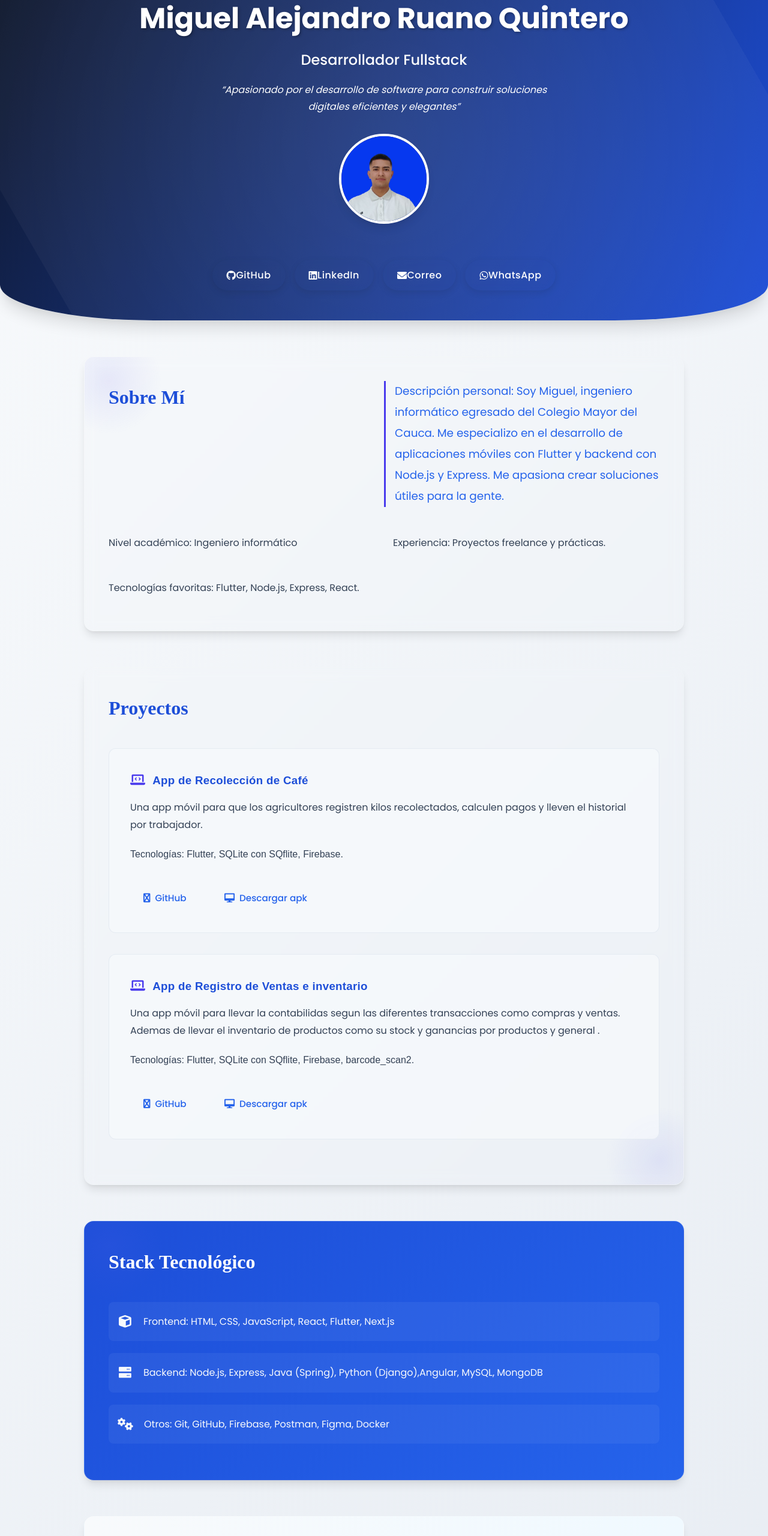
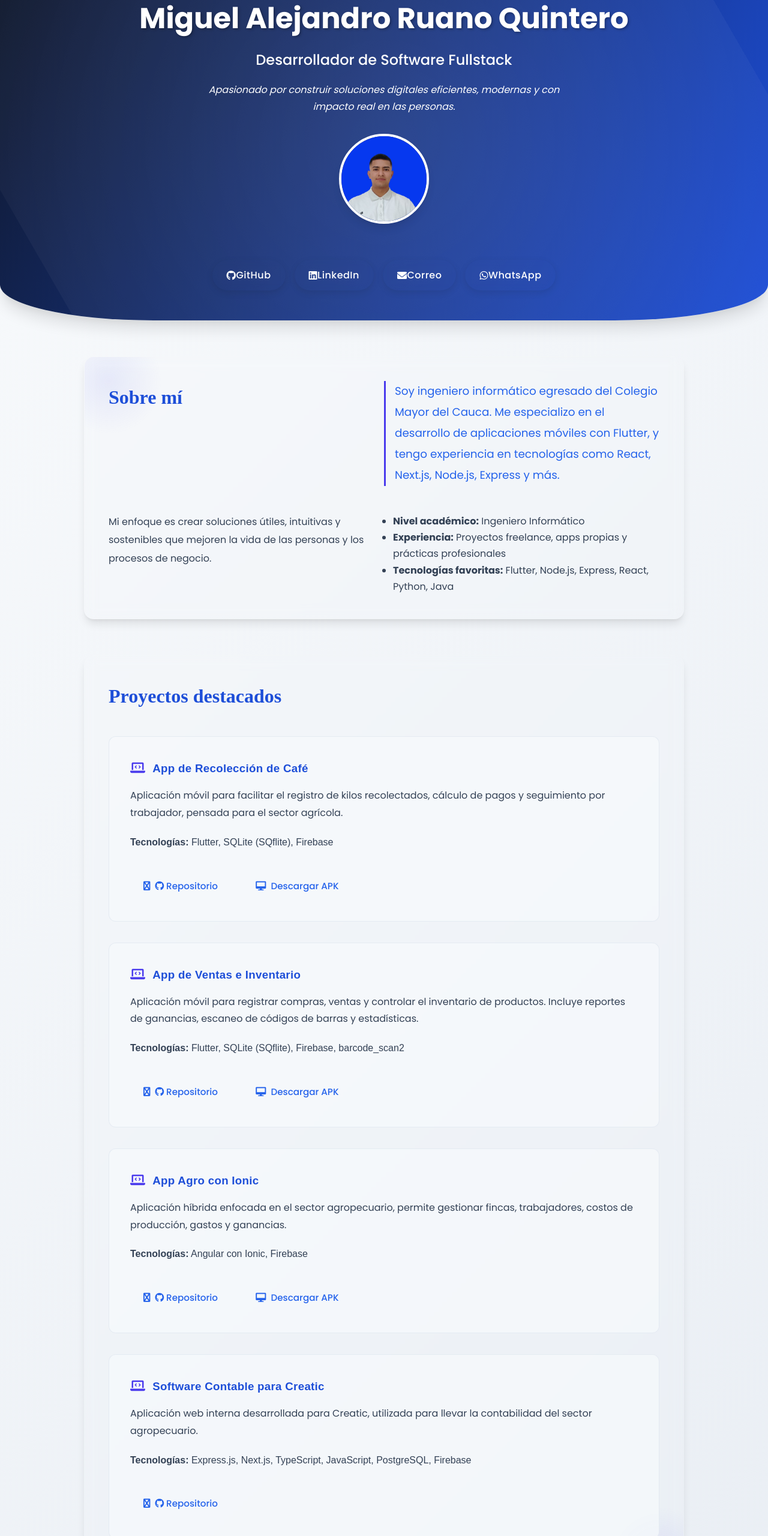
Before and after one commit to ruanomiguel/portafolio, a plain HTML site: page index.html in a window 1280 px wide. Shown: the part 60-2620 px from the top of the page at 60% size. Drawn offline with Linux system fonts and the light colour scheme.

Commit message:
mejora en las etiquetas

```diff
--- a/index.html
+++ b/index.html
@@ -1,125 +1,144 @@
 <!DOCTYPE html>
 <html lang="es">
 <head>
-    <meta charset="UTF-8">
-    <meta name="viewport" content="width=device-width, initial-scale=1.0">
-    <link rel="stylesheet" href="styles.css">
-    <link rel="stylesheet" href="https://cdnjs.cloudflare.com/ajax/libs/font-awesome/6.0.0-beta3/css/all.min.css">
-    <title>Portafolio de Desarrollador</title>
+  <meta charset="UTF-8" />
+  <meta name="viewport" content="width=device-width, initial-scale=1.0" />
+  <link rel="stylesheet" href="styles.css" />
+  <link rel="stylesheet" href="https://cdnjs.cloudflare.com/ajax/libs/font-awesome/6.0.0-beta3/css/all.min.css" />
+  <title>Portafolio - Miguel Ruano</title>
 </head>
 <body>
   <header>
     <h1>Miguel Alejandro Ruano Quintero</h1>
-        <h2>Desarrollador Fullstack</h2>
-        <p>“Apasionado por el desarrollo de software para construir soluciones digitales eficientes y elegantes”</p>
-        <img src="foto.jpg" alt="Foto Profesional" />
+    <h2>Desarrollador de Software Fullstack</h2>
+    <p>Apasionado por construir soluciones digitales eficientes, modernas y con impacto real en las personas.</p>
+    <img src="foto.jpg" alt="Foto profesional de Miguel Ruano" />
     <div class="contact-buttons">
       <a href="https://github.com/ruanomiguel" target="_blank"><i class="fab fa-github"></i> GitHub</a>
       <a href="https://www.linkedin.com/in/miguel-ruano" target="_blank"><i class="fab fa-linkedin"></i> LinkedIn</a>
       <a href="mailto:ruanomiguelalejandro@gmail.com"><i class="fas fa-envelope"></i> Correo</a>
-            <a href="https://wa.me/3148171914"><i class="fab fa-whatsapp"></i> WhatsApp</a>
+      <a href="https://wa.me/3148171914" target="_blank"><i class="fab fa-whatsapp"></i> WhatsApp</a>
     </div>
   </header>
 
   <section id="about">
-        <h2>Sobre Mí</h2>
-        <p>Descripción personal: Soy Miguel, ingeniero informático egresado del Colegio Mayor del Cauca. Me especializo en el desarrollo de aplicaciones móviles con Flutter y backend con Node.js y Express. Me apasiona crear soluciones útiles para la gente.</p>
-        <p>Nivel académico: Ingeniero informático</p>
-        <p>Experiencia: Proyectos freelance y prácticas.</p>
-        <p>Tecnologías favoritas: Flutter, Node.js, Express, React.</p>
+    <h2>Sobre mí</h2>
+    <p>Soy ingeniero informático egresado del Colegio Mayor del Cauca. Me especializo en el desarrollo de aplicaciones móviles con Flutter, y tengo experiencia en tecnologías como React, Next.js, Node.js, Express y más.</p>
+    <p>Mi enfoque es crear soluciones útiles, intuitivas y sostenibles que mejoren la vida de las personas y los procesos de negocio.</p>
+    <ul>
+      <li><strong>Nivel académico:</strong> Ingeniero Informático</li>
+      <li><strong>Experiencia:</strong> Proyectos freelance, apps propias y prácticas profesionales</li>
+      <li><strong>Tecnologías favoritas:</strong> Flutter, Node.js, Express, React, Python, Java</li>
+    </ul>
   </section>
 
   <section id="projects">
-        <h2>Proyectos</h2>
+    <h2>Proyectos destacados</h2>
+
     <div class="project">
       <h3>App de Recolección de Café</h3>
-            <p>Una app móvil para que los agricultores registren kilos recolectados, calculen pagos y lleven el historial por trabajador.</p>
-            <p>Tecnologías: Flutter, SQLite con SQflite, Firebase.</p>
-            <a href="https://github.com/ruanomiguel/agrolevel" target="_blank">GitHub</a>
-            <a href="https://demo.app-cafe.com" target="_blank">Descargar apk</a>
+      <p>Aplicación móvil para facilitar el registro de kilos recolectados, cálculo de pagos y seguimiento por trabajador, pensada para el sector agrícola.</p>
+      <p><strong>Tecnologías:</strong> Flutter, SQLite (SQflite), Firebase</p>
+      <a href="https://github.com/ruanomiguel/agrolevel" target="_blank"><i class="fab fa-github"></i> Repositorio</a>
+      <a href="https://demo.app-cafe.com" target="_blank">Descargar APK</a>
     </div>
+
     <div class="project">
-            <h3>App de Registro de Ventas e inventario</h3>
-            <p>Una app móvil para llevar la contabilidas segun las diferentes transacciones como compras y ventas. Ademas de llevar el inventario de productos como su stock y ganancias por productos y general .</p>
-            <p>Tecnologías: Flutter, SQLite con SQflite, Firebase, barcode_scan2.</p>
-            <a href="https://github.com/ruanomiguel/tienda-punto-clave" target="_blank">GitHub</a>
-            <a href="https://demo.app-cafe.com" target="_blank">Descargar apk</a>
+      <h3>App de Ventas e Inventario</h3>
+      <p>Aplicación móvil para registrar compras, ventas y controlar el inventario de productos. Incluye reportes de ganancias, escaneo de códigos de barras y estadísticas.</p>
+      <p><strong>Tecnologías:</strong> Flutter, SQLite (SQflite), Firebase, barcode_scan2</p>
+      <a href="https://github.com/ruanomiguel/tienda-punto-clave" target="_blank"><i class="fab fa-github"></i> Repositorio</a>
+      <a href="https://demo.app-cafe.com" target="_blank">Descargar APK</a>
+    </div>
+
+    <div class="project">
+      <h3>App Agro con Ionic</h3>
+      <p>Aplicación híbrida enfocada en el sector agropecuario, permite gestionar fincas, trabajadores, costos de producción, gastos y ganancias.</p>
+      <p><strong>Tecnologías:</strong> Angular con Ionic, Firebase</p>
+      <a href="https://github.com/LuisHolguin21/software-contable" target="_blank"><i class="fab fa-github"></i> Repositorio</a>
+      <a href="https://demo.app-cafe.com" target="_blank">Descargar APK</a>
+    </div>
+
+    <div class="project">
+      <h3>Software Contable para Creatic</h3>
+      <p>Aplicación web interna desarrollada para Creatic, utilizada para llevar la contabilidad del sector agropecuario.</p>
+      <p><strong>Tecnologías:</strong> Express.js, Next.js, TypeScript, JavaScript, PostgreSQL, Firebase</p>
+      <a href="https://github.com/cdtcreatic-1/sw-contable" target="_blank"><i class="fab fa-github"></i> Repositorio</a>
     </div>
   </section>
 
   <section id="tech-stack">
     <h2>Stack Tecnológico</h2>
-        <p>Frontend: HTML, CSS, JavaScript, React, Flutter, Next.js</p>
-        <p>Backend: Node.js, Express, Java (Spring), Python (Django),Angular, MySQL, MongoDB</p>
-        <p>Otros: Git, GitHub, Firebase, Postman, Figma, Docker</p>
+    <ul>
+      <li><strong>Frontend:</strong> HTML, CSS, JavaScript, React, Flutter, Next.js</li>
+      <li><strong>Backend:</strong> Node.js, Express, Java (Spring), Python (Django), Angular</li>
+      <li><strong>Bases de datos:</strong> MySQL, PostgreSQL, MongoDB</li>
+      <li><strong>Herramientas:</strong> Git, GitHub, Firebase, Postman, Figma, Docker</li>
+    </ul>
   </section>
 
   <section id="skills">
     <h2>Habilidades</h2>
-        <p>Técnicas: manejo de versiones, consumo de APIs, diseño responsivo, manejo de bases de datos.</p>
-        <p>Blandas: trabajo en equipo, comunicación, resolución de problemas, organización, aprendizaje continuo.</p>
+    <ul>
+      <li><strong>Técnicas:</strong> Control de versiones (Git), consumo de APIs REST, diseño responsivo, manejo de bases de datos relacionales y no relacionales</li>
+      <li><strong>Blandas:</strong> Trabajo en equipo, comunicación asertiva, resolución de problemas, organización y aprendizaje continuo</li>
+    </ul>
   </section>
 
   <section id="certifications">
     <h2>Certificaciones y Logros</h2>
-        <img src="logoUniversidadpereira.jpg" alt="Logotipo de Universidad Tecnológica de Pereira" />
-        <p>Bootcamp Inteligencia Artificial Nivel Intermedio</p>
-        <p>Expedición: sept. 2024</p>
-        <p>ID de la credencial: 0xcf7b074d4dcc6b3b060fd455302eb67b0d94d06b4243b35599d26a96149f195d</p>
-        <a href="https://www.acreditta.com/credential/a4bf50b1-1a17-4e67-b050-66670db04967?utm_source=copy&resource_type=badge&resource=a4bf50b1-1a17-4e67-b050-66670db04967" target="_blank">Ver crendencial</a>
-
-        <p></p>
-
-        <p>Técnico en Asistencia Administrativa del SENA</p>
+    <div class="certification">
+      <img src="logoUniversidadpereira.jpg" alt="Logotipo Universidad Tecnológica de Pereira" />
+      <p><strong>Bootcamp de Inteligencia Artificial - Nivel Intermedio</strong></p>
+      <p><strong>Emitido:</strong> septiembre 2024</p>
+      <p><strong>ID:</strong> 0xcf7b074d4dcc6b3b060fd455302eb67b0d94d06b4243b35599d26a96149f195d</p>
+      <a href="https://www.acreditta.com/credential/a4bf50b1-1a17-4e67-b050-66670db04967?utm_source=copy&resource_type=badge&resource=a4bf50b1-1a17-4e67-b050-66670db04967" target="_blank">Ver credencial</a>
+    </div>
+    <p><strong>Técnico en Asistencia Administrativa</strong> - SENA</p>
   </section>
 
   <section id="cv">
-        <h2>CV Descargable</h2>
-        <a href="hoja de vida Miguel-Ruano cv.pdf" download>Descargar CV</a>
+    <h2>Currículum</h2>
+    <a href="hoja de vida Miguel-Ruano cv.pdf" download>📄 Descargar CV</a>
   </section>
 
   <footer>
     <h2>Contacto</h2>
     <form>
       <label for="name">Nombre:</label>
-            <input type="text" id="name" name="name" required>
+      <input type="text" id="name" name="name" required />
       <label for="email">Correo:</label>
-            <input type="email" id="email" name="email" required>
+      <input type="email" id="email" name="email" required />
       <label for="message">Mensaje:</label>
       <textarea id="message" name="message" required></textarea>
       <button type="submit">Enviar</button>
     </form>
-        <p>Correo: ruanomiguelalejandro@gmail.com</p>
+    <p>Correo de contacto: <a href="mailto:ruanomiguelalejandro@gmail.com">ruanomiguelalejandro@gmail.com</a></p>
   </footer>
-
-</body>
-</html>
 
   <script>
     document.addEventListener('DOMContentLoaded', () => {
-      // Intersection Observer for scroll animations
       const observer = new IntersectionObserver((entries) => {
         entries.forEach(entry => {
           if (entry.isIntersecting) {
             entry.target.classList.add('show-section');
           }
         });
-      }, {threshold: 0.1});
+      }, { threshold: 0.1 });
 
-      // Observe all sections
       document.querySelectorAll('section').forEach(section => {
         observer.observe(section);
       });
 
-      // Form submission
       const form = document.querySelector('form');
-      if(form) {
+      if (form) {
         form.addEventListener('submit', (e) => {
           e.preventDefault();
-          // Add your form submission logic here
           alert('¡Gracias por tu mensaje! Te contactaré pronto.');
           form.reset();
         });
       }
     });
   </script>
+</body>
+</html>
```
Lines whose indentation alone changed are shown as unchanged.
